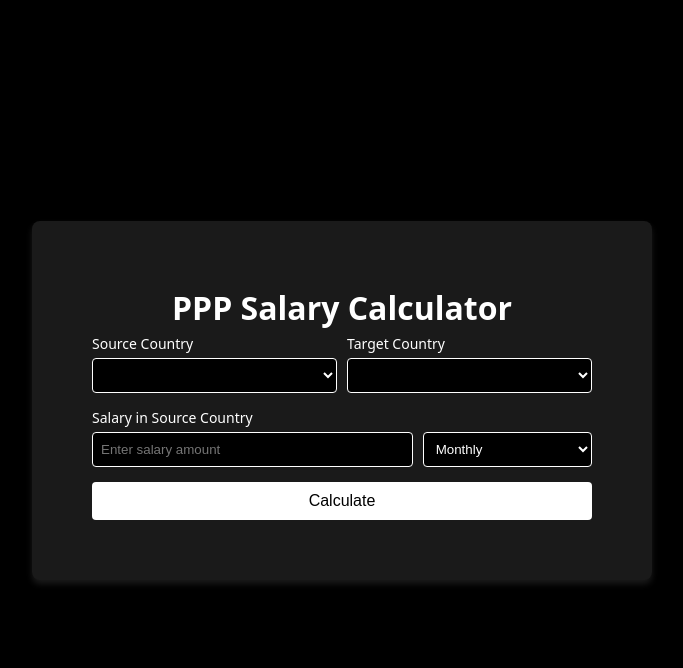
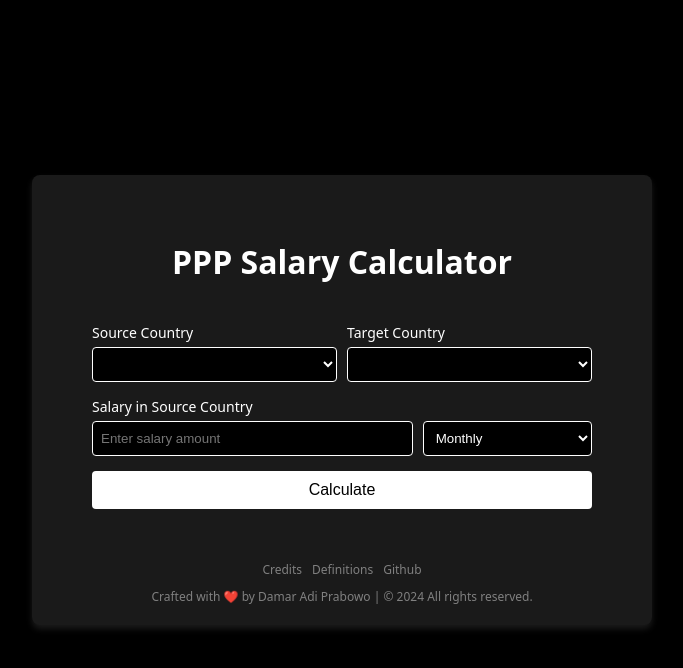
Before and after one commit to damaradiprabowo/ppp-calculator-flask, a Flask app: page / in a window 1280 px wide. Shown: the top 668 px of the page, without its empty margins (298-981 px from the left). Run offline with Flask 3, Linux system fonts and the light colour scheme; lists and menus that the app fills with data are empty.

Commit message:
update footer contents and other minor updates

```diff
--- a/static/css/styles.css
+++ b/static/css/styles.css
@@ -21,7 +21,14 @@ body {
     max-width: 400px;
 }
 
-h1, h2, h3, p {
+h1 {
+    text-align: center;
+    color: #ffffff;
+    margin-top: 5px;
+    margin-bottom: 40px;
+}
+
+h2, h3, p {
     text-align: center;
     color: #ffffff;
     margin-top: 5px;
@@ -167,6 +174,7 @@ td {
 @media (min-width: 768px) {
     .calculator {
         padding: 60px;
+        padding-bottom: 20px;
         width: 80%;
         max-width: 500px;
     }
@@ -179,3 +187,74 @@ td {
         flex: 1;
     }
 }
+
+footer p, footer a {
+    margin-top: 2px;
+    margin-bottom: 0;
+    text-decoration: none;
+    transition: color 0.3s ease;
+    font-size: 12px;
+    color: #808080;
+}
+
+footer a:hover {
+    color: #ffffff;
+    text-decoration: underline;
+}
+
+.footer-buttons {
+    display: flex;
+    justify-content: center;
+    gap: 10px;
+    margin-top: 50px;
+    margin-bottom: 10px;
+}
+
+.footer-buttons a {
+    color: #808080;
+    text-decoration: none;
+    font-size: 12px;
+    transition: color 0.3s ease;
+}
+
+.footer-buttons a:hover {
+    color: #ffffff;
+    text-decoration: underline;
+}
+
+.popup {
+    display: none;
+    position: fixed;
+    z-index: 1;
+    left: 0;
+    top: 0;
+    width: 100%;
+    height: 100%;
+    overflow: auto;
+    background-color: rgba(0,0,0,0.4);
+}
+
+.popup-content {
+    background-color: #1a1a1a;
+    margin: 15% auto;
+    padding: 20px;
+    border: none;
+    border-radius: 8px;
+    width: 80%;
+    max-width: 500px;
+}
+
+.close {
+    color: #aaa;
+    float: right;
+    font-size: 28px;
+    font-weight: bold;
+    cursor: pointer;
+}
+
+.close:hover,
+.close:focus {
+    color: black;
+    text-decoration: none;
+    cursor: pointer;
+}
--- a/static/js/script.js
+++ b/static/js/script.js
@@ -109,3 +109,42 @@ document.addEventListener('DOMContentLoaded', function() {
         });
     });
 });
+
+// Modal functionality
+const modals = {
+    credits: document.getElementById("creditsPopup"),
+    definitions: document.getElementById("definitionsPopup")
+};
+
+const buttons = {
+    credits: document.getElementById("creditsButton"),
+    definitions: document.getElementById("definitionsButton")
+};
+
+// Open modal
+function openModal(modalType) {
+    modals[modalType].style.display = "block";
+}
+
+// Close modal
+function closeModal(modalType) {
+    modals[modalType].style.display = "none";
+}
+
+// Event listeners for opening modals
+buttons.credits.onclick = () => openModal('credits');
+buttons.definitions.onclick = () => openModal('definitions');
+
+// Event listeners for closing modals
+document.querySelectorAll('.close').forEach(closeBtn => {
+    closeBtn.onclick = function() {
+        closeModal(this.closest('.popup').id.replace('Popup', ''));
+    }
+});
+
+// Close modal when clicking outside
+window.onclick = function(event) {
+    if (event.target.classList.contains('popup')) {
+        closeModal(event.target.id.replace('Popup', ''));
+    }
+}
--- a/templates/index.html
+++ b/templates/index.html
@@ -73,6 +73,52 @@
                 </tr>
             </table>
         </div>
+        <footer>
+            <div class="footer-buttons">
+                <a href="#" id="creditsButton">Credits</a>
+                <a href="#" id="definitionsButton">Definitions</a>
+                <a href="https://github.com/damaradiprabowo/ppp-calculator-flask" target="_blank" rel="noopener noreferrer">Github</a>
+            </div>
+            <p>
+                Crafted with ❤️ by <a href="https://damaradiprabowo.com" target="_blank" rel="noopener noreferrer">Damar Adi Prabowo</a> | © 2024 All rights reserved.
+            </p>
+        </footer>
+        </div>
+        <div id="creditsPopup" class="popup">
+            <div class="popup-content">
+                <span class="close">&times;</span>
+                <p>Credits to the following resources:</p>
+                <ul>
+                    <li>World Bank API: <a href="https://www.worldbank.org/" target="_blank" rel="noopener noreferrer">https://www.worldbank.org/</a></li>
+                    <li>Rest Country API: <a href="https://restcountries.com/" target="_blank" rel="noopener noreferrer">https://restcountries.com/</a></li>
+                    <li>Built with Cursor: <a href="https://cursor.com/" target="_blank" rel="noopener noreferrer">https://cursor.com/</a></li>
+                </ul>
+            </div>
+        </div>
+        <div id="definitionsPopup" class="popup">
+            <div class="popup-content">
+                <span class="close">&times;</span>
+                <h2>Definitions</h2>
+                <table>
+                    <tr>
+                        <th>Term</th>
+                        <th>Definition</th>
+                    </tr>
+                    <tr>
+                        <td>PPP (Purchasing Power Parity)</td>
+                        <td>A way to compare the value of money in different countries by looking at what you can actually buy with it. It helps us understand how far your money goes in each place, making it easier to compare living costs across countries.</td>
+                    </tr>
+                    <tr>
+                        <td>GDP per Capita</td>
+                        <td>A measure of a country's economic output that accounts for its number of people. It divides the country's gross domestic product by its total population.</td>
+                    </tr>
+                    <tr>
+                        <td>Income Level</td>
+                        <td>The World Bank's classification of economies into four income groups: low, lower-middle, upper-middle, and high-income countries. This classification is based on GNI per capita.</td>
+                    </tr>
+                </table>
+            </div>
+        </div>
     </div>
     <script src="{{ url_for('static', filename='js/script.js') }}"></script>
 </body>
```
